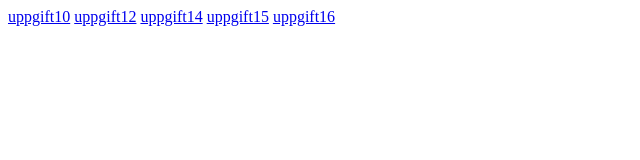
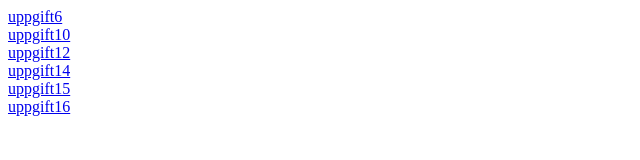
Before and after one commit to LinusErikson/Portal, a plain HTML site: page index.html in a window 1280 px wide. Shown: the whole page, without its empty margins (0-640 px from the left). Drawn offline with Linux system fonts and the light colour scheme.

Commit message:
Update index.html

```diff
--- a/index.html
+++ b/index.html
@@ -1,20 +1,23 @@
+<a href="uppgift6.html"> uppgift6</a>
+</br>
+
 
 <a href="uppgift10.html"> uppgift10</a>
-
+</br>
 
 
 
 
 <a href="uppgift12.html"> uppgift12</a>
 
-
+</br>
 
 
 
 
 <a href="uppgift14.html"> uppgift14</a>
 
-
+</br>
 
 
 
@@ -22,9 +25,10 @@
 <a href="uppgift15.html"> uppgift15</a>
 
 
-
+</br>
 
 
 
 
 <a href="uppgift16.html"> uppgift16</a>
+</br>
```
